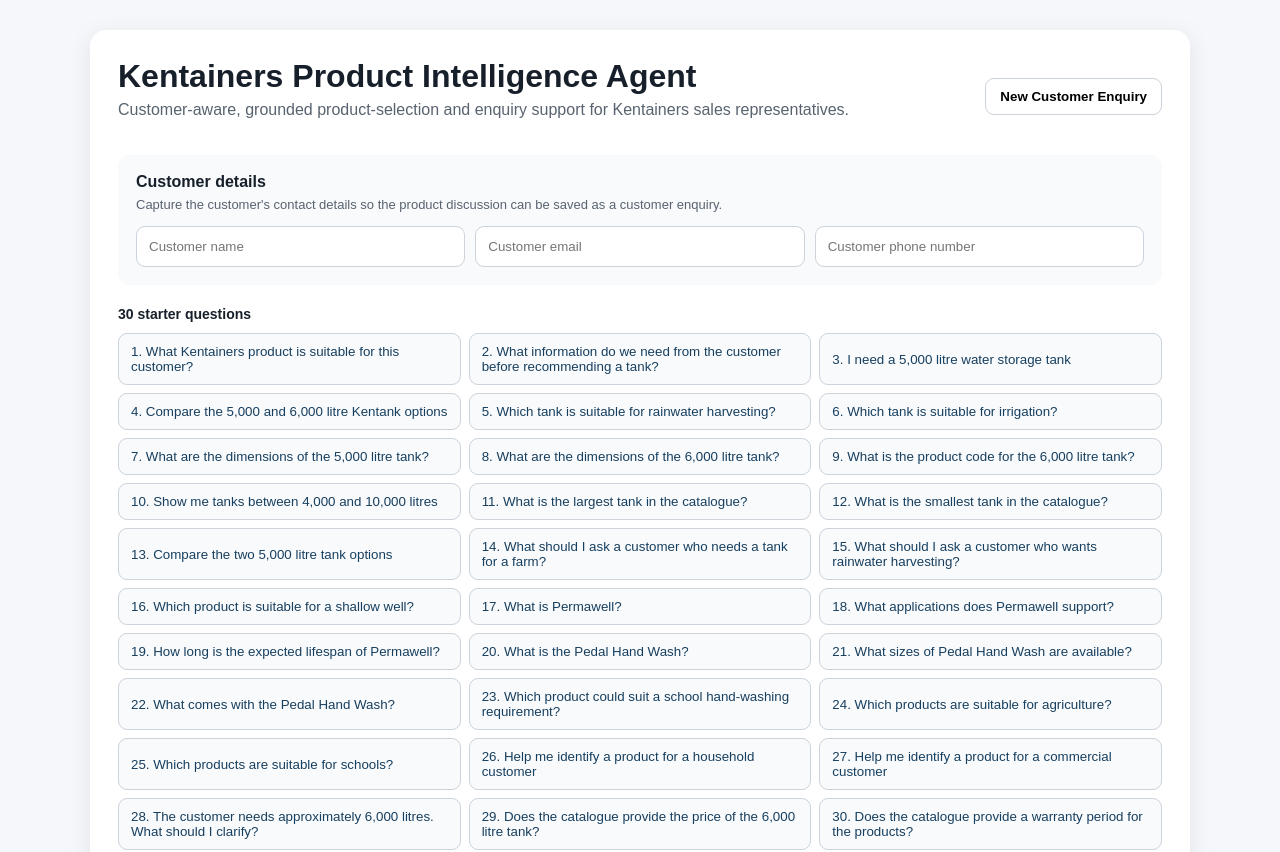
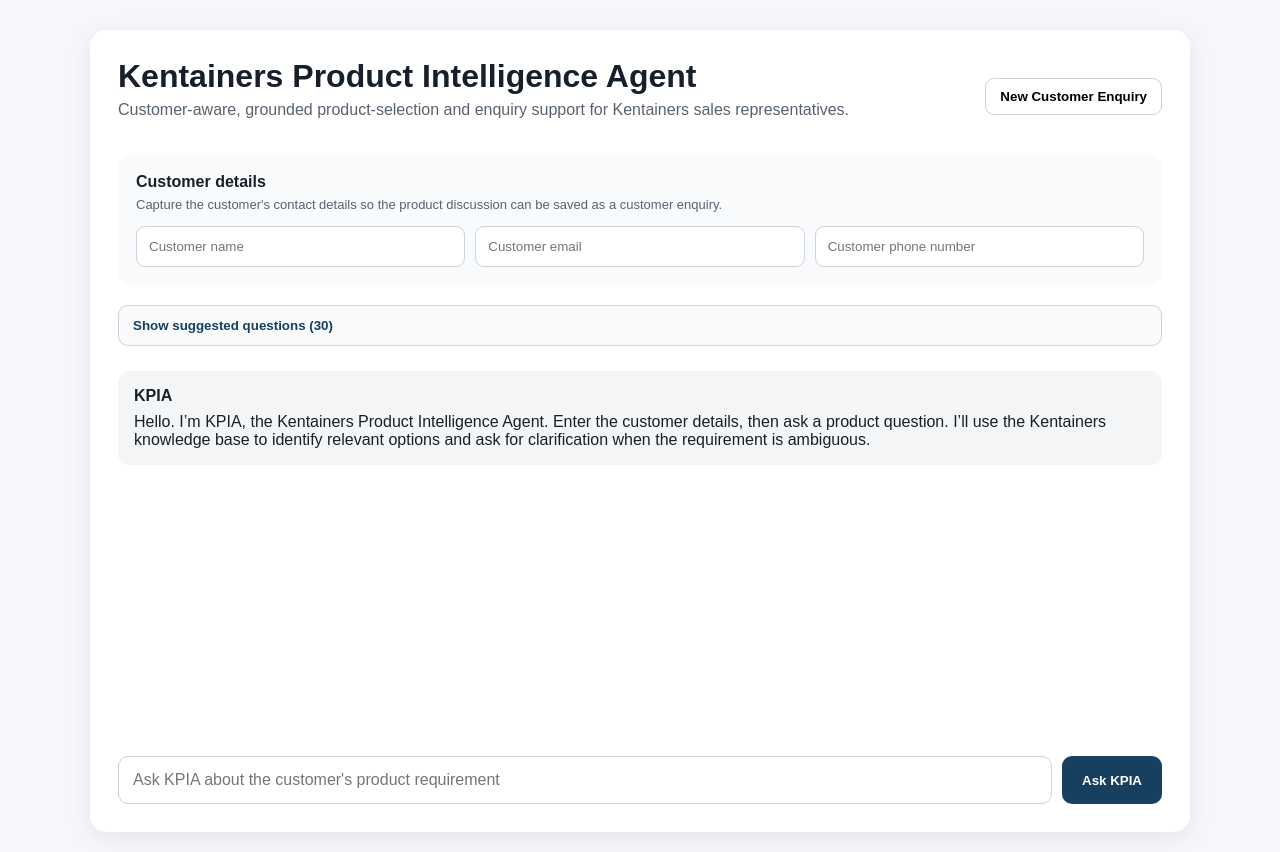
Before and after one commit to mangofredrick/Kentainers-Product-AI, a Next.js app: page / in a window 1280 px wide. Shown: the top 852 px of the page. Built offline with nearby package versions, Linux system fonts and the light colour scheme.

Commit message:
feat: hide starter questions by default

```diff
--- a/app/page.tsx
+++ b/app/page.tsx
@@ -39,9 +39,10 @@
  const[customerEmail,setCustomerEmail]=useState("");
  const[customerPhone,setCustomerPhone]=useState("");
  const[enquiryId,setEnquiryId]=useState("");
+ const[showStarterQuestions,setShowStarterQuestions]=useState(false);
  const[messages,setMessages]=useState<Message[]>([{role:"assistant",text:"Hello. I’m KPIA, the Kentainers Product Intelligence Agent. Enter the customer details, then ask a product question. I’ll use the Kentainers knowledge base to identify relevant options and ask for clarification when the requirement is ambiguous."}]);
  const[loading,setLoading]=useState(false);
- function newEnquiry(){setCustomerName("");setCustomerEmail("");setCustomerPhone("");setEnquiryId("");setInput("");setMessages([{role:"assistant",text:"New customer enquiry started. Enter the customer's name, email and phone number, then ask a product question."}]);}
+ function newEnquiry(){setCustomerName("");setCustomerEmail("");setCustomerPhone("");setEnquiryId("");setInput("");setShowStarterQuestions(false);setMessages([{role:"assistant",text:"New customer enquiry started. Enter the customer's name, email and phone number, then ask a product question."}]);}
  async function send(text?:string){
   const question=(text??input).trim();
   if(!question||loading)return;
@@ -69,7 +70,12 @@
     <input type="tel" value={customerPhone} onChange={e=>setCustomerPhone(e.target.value)} placeholder="Customer phone number" style={{padding:12,border:"1px solid #ccd3da",borderRadius:9}}/>
    </div>
   </section>
-  <section style={{margin:"18px 0 24px"}}><strong style={{fontSize:14}}>30 starter questions</strong><div style={{display:"grid",gridTemplateColumns:"repeat(auto-fit,minmax(280px,1fr))",gap:8,marginTop:10}}>{starterQuestions.map((q,i)=><button key={i} onClick={()=>send(q)} disabled={loading} style={{textAlign:"left",padding:"10px 12px",border:"1px solid #ccd3da",borderRadius:9,background:"#f8fafc",color:"#173f5f",cursor:loading?"not-allowed":"pointer"}}>{i+1}. {q}</button>)}</div></section>
+  <section style={{margin:"12px 0 24px"}}>
+   <button onClick={()=>setShowStarterQuestions(v=>!v)} disabled={loading} style={{width:"100%",textAlign:"left",padding:"12px 14px",border:"1px solid #ccd3da",borderRadius:10,background:"#f8fafc",color:"#173f5f",fontWeight:700,cursor:loading?"not-allowed":"pointer"}}>
+    {showStarterQuestions?"Hide suggested questions":"Show suggested questions (30)"}
+   </button>
+   {showStarterQuestions?<div style={{display:"grid",gridTemplateColumns:"repeat(auto-fit,minmax(280px,1fr))",gap:8,marginTop:10}}>{starterQuestions.map((q,i)=><button key={i} onClick={()=>send(q)} disabled={loading} style={{textAlign:"left",padding:"10px 12px",border:"1px solid #ccd3da",borderRadius:9,background:"#f8fafc",color:"#173f5f",cursor:loading?"not-allowed":"pointer"}}>{i+1}. {q}</button>)}</div>:null}
+  </section>
   <div style={{margin:"25px 0",minHeight:360}}>{messages.map((m,i)=><div key={i} style={{margin:"14px 0",padding:16,borderRadius:12,background:m.role==="user"?"#eef5ff":"#f3f5f7"}}><strong>{m.role==="user"?"You":"KPIA"}</strong><div style={{marginTop:8,whiteSpace:"pre-wrap"}}>{m.text}</div>{m.sources?.length?<div style={{marginTop:10,fontSize:12,color:"#566"}}>Sources: {m.sources.map((s,j)=><span key={j}>{s.document}{s.page?`, p.${s.page}`:""}{j<m.sources!.length-1?"; ":""}</span>)}</div>:null}{m.enquiryId?<div style={{marginTop:8,fontSize:12,color:"#286749",fontWeight:700}}>Saved as customer enquiry: {m.enquiryId}</div>:null}</div>)}</div>
   <div style={{display:"flex",gap:10}}><input value={input} onChange={e=>setInput(e.target.value)} onKeyDown={e=>e.key==="Enter"&&send()} placeholder="Ask KPIA about the customer's product requirement" style={{flex:1,padding:14,border:"1px solid #ccd3da",borderRadius:10,fontSize:16}}/><button onClick={()=>send()} disabled={loading} style={{padding:"14px 20px",border:0,borderRadius:10,background:"#173f5f",color:"white",fontWeight:700}}>{loading?"Thinking...":"Ask KPIA"}</button></div>
  </div></main>
```
